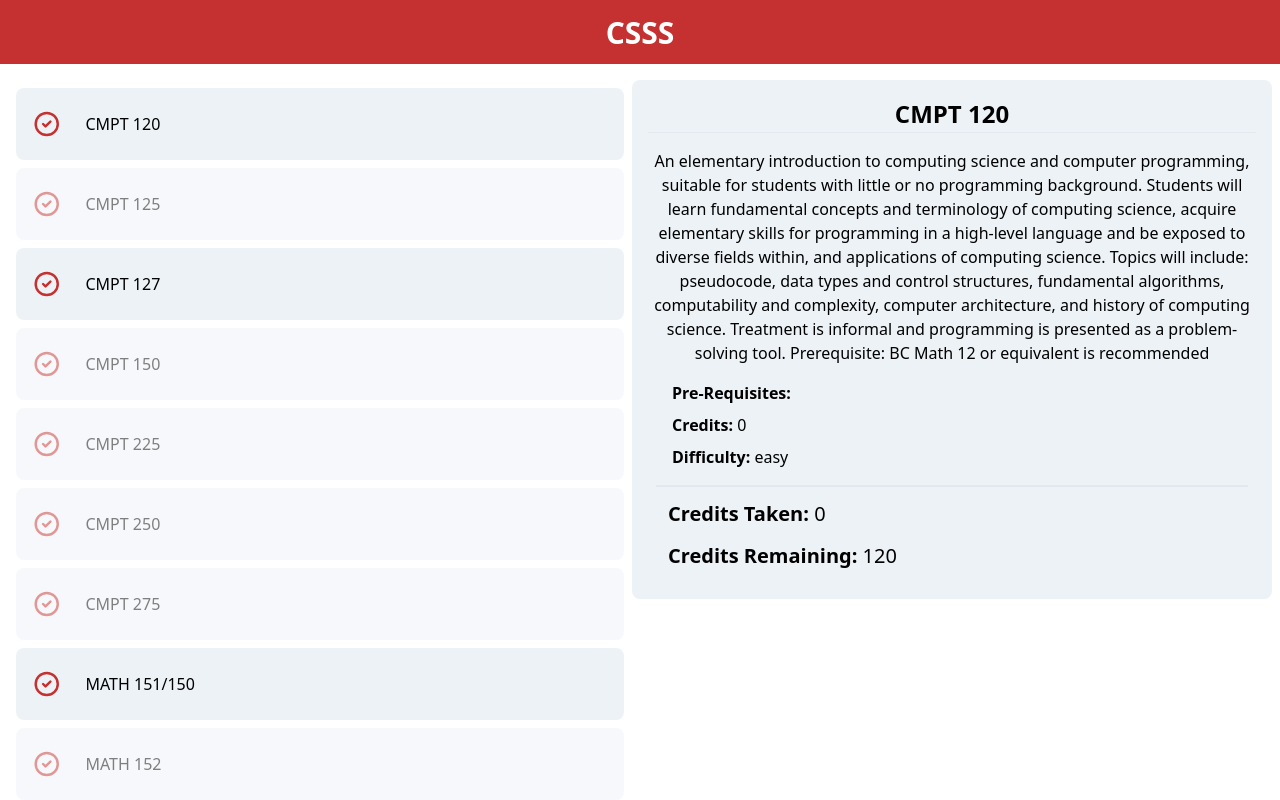
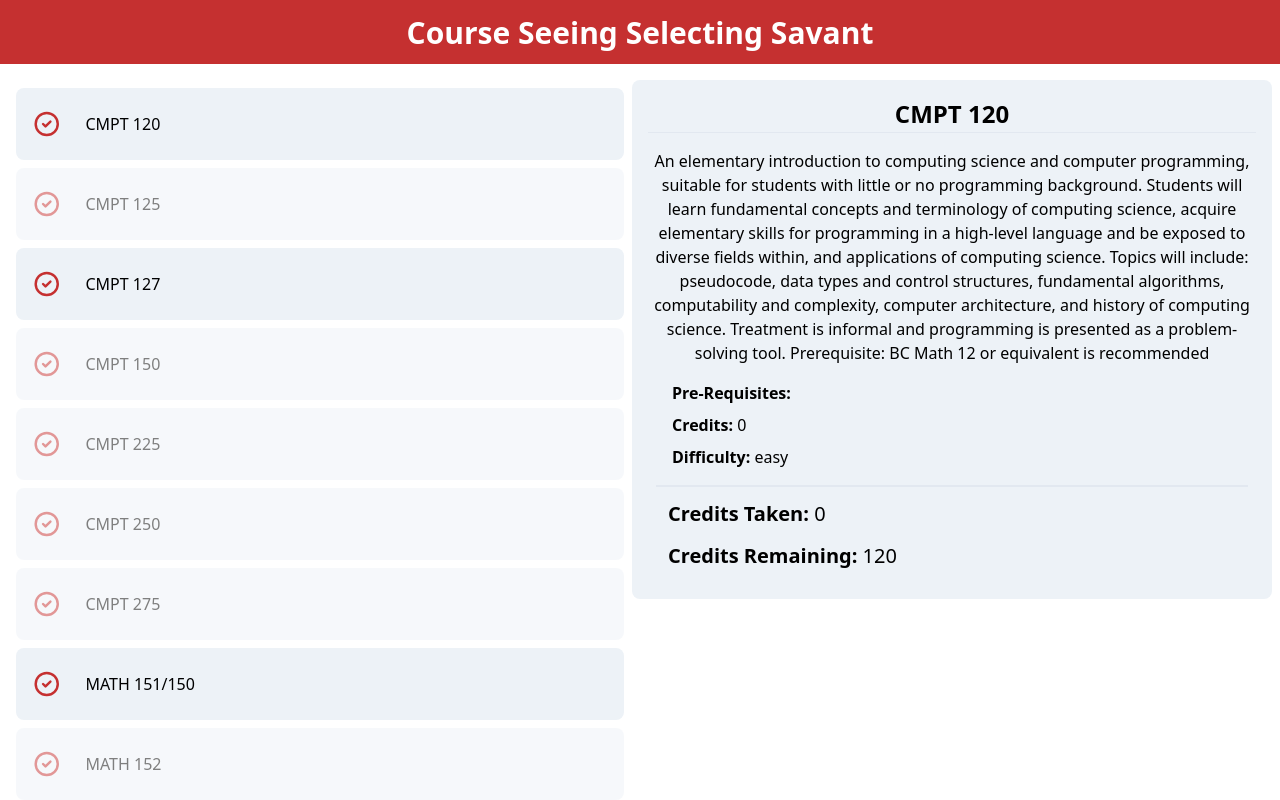
Before and after one commit to Cway14/CSSS, a React (Create React App) app: page / in a window 1280 px wide. Shown: the top 800 px of the page. Built offline with nearby package versions, Linux system fonts and the light colour scheme.

Commit message:
added image to readme

```diff
--- a/src/App.js
+++ b/src/App.js
@@ -62,7 +62,7 @@ function App() {
   return (
     <div>
       <div className="flex items-center h-16 w-full bg-red-700 justify-center fixed">
-        <h1 className="m-8 text-3xl font-bold text-white">CSSS</h1>
+        <h1 className="m-8 text-3xl font-bold text-white">Course Seeing Selecting Savant</h1>
       </div>
       <div className="flex">
         <div className="sm:w-1/2 mt-20">
```
Also changed, not shown: src/Readme.txt (deleted), src/image.png (added), 1 other file (tests, documents, lock files or other folders).
